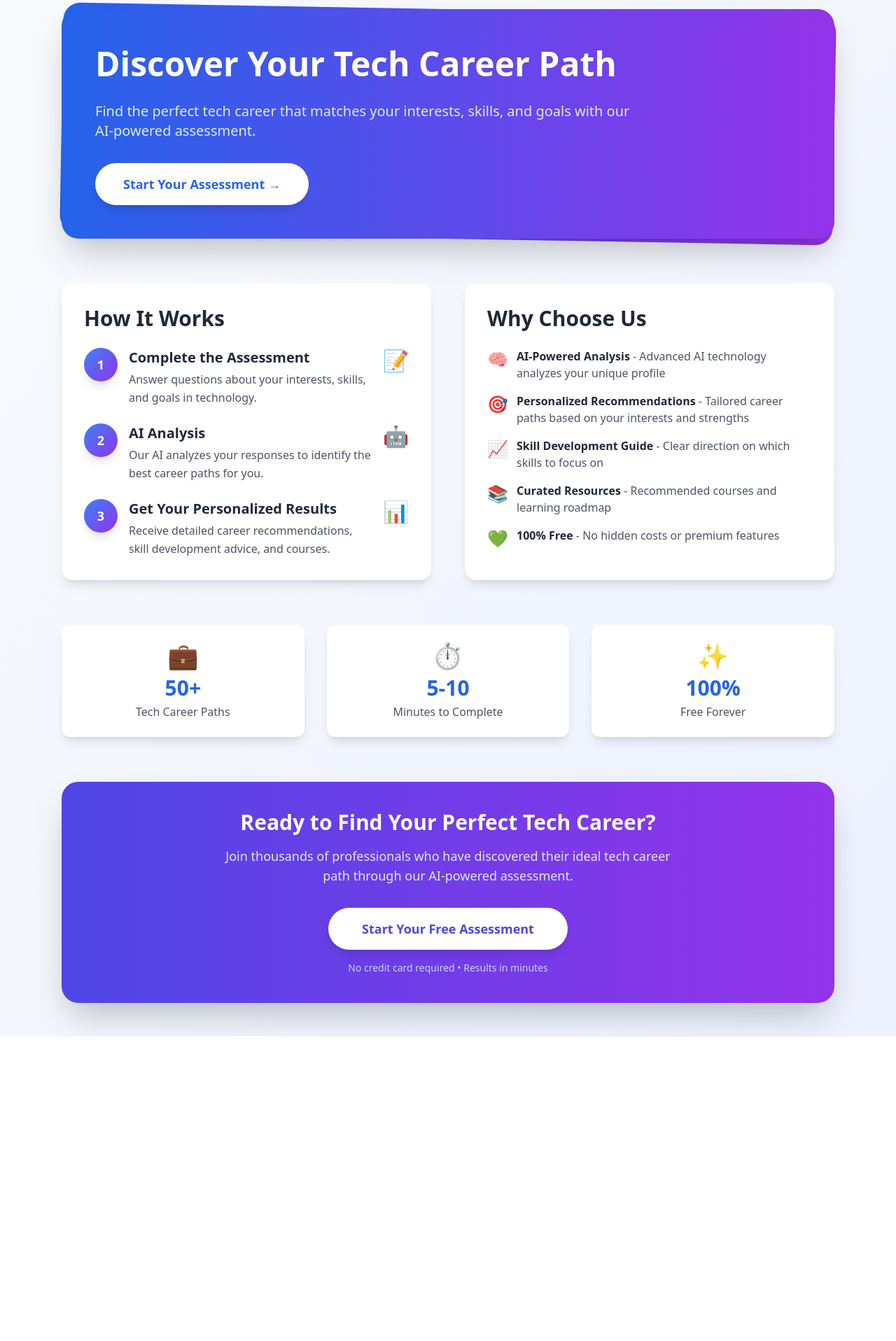
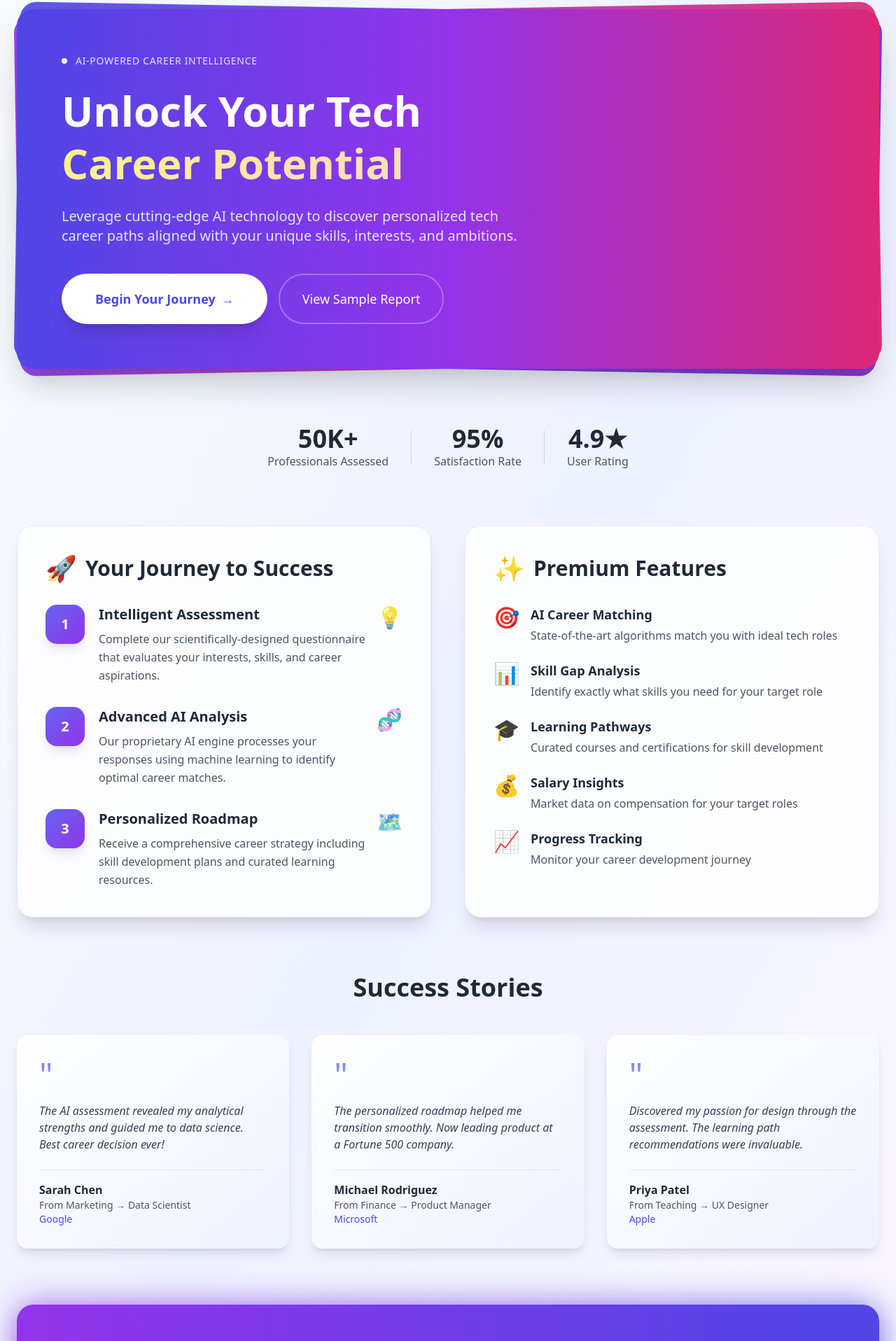
Before and after one commit to techtalentscity/tech-career-analyzer, a React (Create React App) app: page /career in a window 1280 px wide. Shown: the part 35-1951 px from the top of the page at 70% size. Before the commit the page ends 1516 px from the top, so only its background shows below. Built offline with nearby package versions, Linux system fonts and the light colour scheme.

Commit message:
Update CareerHome.jsx

```diff
--- a/src/Pages/career/CareerHome.jsx
+++ b/src/Pages/career/CareerHome.jsx
@@ -10,102 +10,142 @@ const CareerHome = () => {
   };
 
   return (
-    <div className="min-h-screen bg-gradient-to-br from-slate-50 to-indigo-50">
-      <div className="container mx-auto px-6 py-12 max-w-6xl">
+    <div className="min-h-screen bg-gradient-to-br from-slate-50 via-indigo-50 to-purple-50">
+      <div className="container mx-auto px-6 py-12 max-w-7xl">
         {/* Hero Section */}
-        <div className="relative mb-16">
-          <div className="absolute inset-0 bg-gradient-to-r from-blue-600 to-purple-600 rounded-3xl transform rotate-1"></div>
-          <div className="relative bg-gradient-to-r from-blue-600 to-purple-600 rounded-3xl p-12 text-white shadow-2xl">
-            <div className="max-w-3xl">
-              <h1 className="text-5xl font-bold mb-6 leading-tight">
-                Discover Your Tech Career Path
+        <div className="relative mb-20">
+          <div className="absolute inset-0 bg-gradient-to-r from-indigo-600 to-purple-700 rounded-3xl transform rotate-1 opacity-90"></div>
+          <div className="absolute inset-0 bg-gradient-to-r from-purple-600 to-pink-600 rounded-3xl transform -rotate-1 opacity-90"></div>
+          <div className="relative bg-gradient-to-r from-indigo-600 via-purple-600 to-pink-600 rounded-3xl p-16 text-white shadow-2xl backdrop-blur-sm">
+            <div className="max-w-4xl">
+              <div className="flex items-center gap-3 mb-6">
+                <div className="h-2 w-2 bg-white rounded-full animate-pulse"></div>
+                <span className="text-indigo-100 uppercase tracking-wider text-sm font-medium">AI-Powered Career Intelligence</span>
+              </div>
+              <h1 className="text-6xl font-bold mb-6 leading-tight">
+                Unlock Your Tech
+                <span className="block text-transparent bg-clip-text bg-gradient-to-r from-yellow-200 to-pink-200">
+                  Career Potential
+                </span>
               </h1>
-              <p className="text-xl mb-8 text-blue-100">
-                Find the perfect tech career that matches your interests, skills, and goals with our AI-powered assessment.
+              <p className="text-xl mb-10 text-indigo-100 max-w-2xl">
+                Leverage cutting-edge AI technology to discover personalized tech career paths aligned with your unique skills, interests, and ambitions.
               </p>
+              <div className="flex flex-col sm:flex-row gap-4">
                 <button
                   onClick={handleStartTest}
-                className="bg-white text-blue-600 px-10 py-4 rounded-full font-semibold text-lg hover:bg-blue-50 transform hover:scale-105 transition duration-200 shadow-lg"
+                  className="bg-white text-indigo-600 px-12 py-5 rounded-full font-bold text-lg hover:bg-gradient-to-r hover:from-white hover:to-indigo-50 transform hover:scale-105 transition-all duration-300 shadow-xl flex items-center justify-center group"
                 >
-                Start Your Assessment →
+                  Begin Your Journey
+                  <span className="ml-2 group-hover:translate-x-1 transition-transform">→</span>
                 </button>
+                <button className="border-2 border-white/30 text-white px-8 py-5 rounded-full font-medium text-lg hover:bg-white/10 transition-all duration-300 backdrop-blur-sm">
+                  View Sample Report
+                </button>
+              </div>
+            </div>
+          </div>
+        </div>
+
+        {/* Trust Indicators */}
+        <div className="mb-20">
+          <div className="flex flex-wrap justify-center gap-8 items-center">
+            <div className="text-center">
+              <div className="text-4xl font-bold text-gray-800">50K+</div>
+              <div className="text-gray-600">Professionals Assessed</div>
+            </div>
+            <div className="h-12 w-px bg-gray-300"></div>
+            <div className="text-center">
+              <div className="text-4xl font-bold text-gray-800">95%</div>
+              <div className="text-gray-600">Satisfaction Rate</div>
+            </div>
+            <div className="h-12 w-px bg-gray-300"></div>
+            <div className="text-center">
+              <div className="text-4xl font-bold text-gray-800">4.9★</div>
+              <div className="text-gray-600">User Rating</div>
             </div>
           </div>
         </div>
 
         {/* Features Grid */}
-        <div className="grid lg:grid-cols-2 gap-12 mb-16">
+        <div className="grid lg:grid-cols-2 gap-12 mb-20">
           {/* How It Works */}
-          <div className="bg-white rounded-2xl shadow-lg p-8">
-            <h2 className="text-3xl font-bold mb-6 text-gray-800">How It Works</h2>
-            <div className="space-y-6">
+          <div className="bg-white/80 backdrop-blur-sm rounded-3xl shadow-xl p-10 border border-indigo-100">
+            <h2 className="text-3xl font-bold mb-8 text-gray-800 flex items-center">
+              <span className="text-4xl mr-3">🚀</span>
+              Your Journey to Success
+            </h2>
+            <div className="space-y-8">
               {[
                 {
-                  title: "Complete the Assessment",
-                  description: "Answer questions about your interests, skills, and goals in technology.",
-                  icon: "📝"
+                  title: "Intelligent Assessment",
+                  description: "Complete our scientifically-designed questionnaire that evaluates your interests, skills, and career aspirations.",
+                  icon: "💡"
                 },
                 {
-                  title: "AI Analysis",
-                  description: "Our AI analyzes your responses to identify the best career paths for you.",
-                  icon: "🤖"
+                  title: "Advanced AI Analysis",
+                  description: "Our proprietary AI engine processes your responses using machine learning to identify optimal career matches.",
+                  icon: "🧬"
                 },
                 {
-                  title: "Get Your Personalized Results",
-                  description: "Receive detailed career recommendations, skill development advice, and courses.",
-                  icon: "📊"
+                  title: "Personalized Roadmap",
+                  description: "Receive a comprehensive career strategy including skill development plans and curated learning resources.",
+                  icon: "🗺️"
                 }
               ].map((step, index) => (
-                <div key={index} className="flex items-start">
-                  <div className="bg-gradient-to-br from-blue-500 to-purple-600 text-white rounded-full w-12 h-12 flex items-center justify-center mr-4 flex-shrink-0 shadow-lg">
-                    <span className="text-lg font-bold">{index + 1}</span>
+                <div key={index} className="flex items-start group hover:transform hover:translate-x-2 transition-transform duration-200">
+                  <div className="bg-gradient-to-br from-indigo-500 to-purple-600 text-white rounded-2xl w-14 h-14 flex items-center justify-center mr-5 flex-shrink-0 shadow-lg group-hover:shadow-xl transition-shadow">
+                    <span className="text-xl font-bold">{index + 1}</span>
                   </div>
                   <div className="flex-1">
-                    <p className="font-semibold text-xl mb-1 text-gray-800">{step.title}</p>
+                    <p className="font-bold text-xl mb-2 text-gray-800">{step.title}</p>
                     <p className="text-gray-600 leading-relaxed">{step.description}</p>
                   </div>
-                  <div className="text-3xl ml-4">{step.icon}</div>
+                  <div className="text-3xl ml-4 opacity-80">{step.icon}</div>
                 </div>
               ))}
             </div>
           </div>
 
-          {/* Why Use Our Assessment */}
-          <div className="bg-white rounded-2xl shadow-lg p-8">
-            <h2 className="text-3xl font-bold mb-6 text-gray-800">Why Choose Us</h2>
-            <ul className="space-y-4">
+          {/* Premium Features */}
+          <div className="bg-white/80 backdrop-blur-sm rounded-3xl shadow-xl p-10 border border-purple-100">
+            <h2 className="text-3xl font-bold mb-8 text-gray-800 flex items-center">
+              <span className="text-4xl mr-3">✨</span>
+              Premium Features
+            </h2>
+            <ul className="space-y-6">
               {[
                 {
-                  title: "AI-Powered Analysis",
-                  description: "Advanced AI technology analyzes your unique profile",
-                  icon: "🧠"
-                },
-                {
-                  title: "Personalized Recommendations",
-                  description: "Tailored career paths based on your interests and strengths",
+                  title: "AI Career Matching",
+                  description: "State-of-the-art algorithms match you with ideal tech roles",
                   icon: "🎯"
                 },
                 {
-                  title: "Skill Development Guide",
-                  description: "Clear direction on which skills to focus on",
-                  icon: "📈"
+                  title: "Skill Gap Analysis",
+                  description: "Identify exactly what skills you need for your target role",
+                  icon: "📊"
                 },
                 {
-                  title: "Curated Resources",
-                  description: "Recommended courses and learning roadmap",
-                  icon: "📚"
+                  title: "Learning Pathways",
+                  description: "Curated courses and certifications for skill development",
+                  icon: "🎓"
                 },
                 {
-                  title: "100% Free",
-                  description: "No hidden costs or premium features",
-                  icon: "💚"
+                  title: "Salary Insights",
+                  description: "Market data on compensation for your target roles",
+                  icon: "💰"
+                },
+                {
+                  title: "Progress Tracking",
+                  description: "Monitor your career development journey",
+                  icon: "📈"
                 }
               ].map((feature, index) => (
-                <li key={index} className="flex items-start">
-                  <span className="text-2xl mr-3">{feature.icon}</span>
+                <li key={index} className="flex items-start group hover:transform hover:translate-x-2 transition-transform duration-200">
+                  <span className="text-3xl mr-4 transform group-hover:scale-110 transition-transform">{feature.icon}</span>
                   <div>
-                    <span className="font-semibold text-gray-800">{feature.title}</span>
-                    <span className="text-gray-600"> - {feature.description}</span>
+                    <span className="font-bold text-gray-800 text-lg">{feature.title}</span>
+                    <p className="text-gray-600 mt-1">{feature.description}</p>
                   </div>
                 </li>
               ))}
@@ -113,36 +153,66 @@ const CareerHome = () => {
           </div>
         </div>
 
-        {/* Statistics Section */}
-        <div className="grid grid-cols-1 md:grid-cols-3 gap-8 mb-16">
+        {/* Success Stories */}
+        <div className="mb-20">
+          <h2 className="text-4xl font-bold text-center mb-12 text-gray-800">Success Stories</h2>
+          <div className="grid md:grid-cols-3 gap-8">
             {[
-            { number: "50+", label: "Tech Career Paths", icon: "💼" },
-            { number: "5-10", label: "Minutes to Complete", icon: "⏱️" },
-            { number: "100%", label: "Free Forever", icon: "✨" }
-          ].map((stat, index) => (
-            <div key={index} className="bg-white rounded-xl p-6 text-center shadow-lg transform hover:scale-105 transition duration-200">
-              <div className="text-4xl mb-2">{stat.icon}</div>
-              <div className="text-3xl font-bold text-blue-600 mb-1">{stat.number}</div>
-              <div className="text-gray-600">{stat.label}</div>
+              {
+                name: "Sarah Chen",
+                role: "From Marketing → Data Scientist",
+                company: "Google",
+                quote: "The AI assessment revealed my analytical strengths and guided me to data science. Best career decision ever!"
+              },
+              {
+                name: "Michael Rodriguez",
+                role: "From Finance → Product Manager",
+                company: "Microsoft",
+                quote: "The personalized roadmap helped me transition smoothly. Now leading product at a Fortune 500 company."
+              },
+              {
+                name: "Priya Patel",
+                role: "From Teaching → UX Designer",
+                company: "Apple",
+                quote: "Discovered my passion for design through the assessment. The learning path recommendations were invaluable."
+              }
+            ].map((story, index) => (
+              <div key={index} className="bg-gradient-to-br from-white to-indigo-50 rounded-2xl p-8 shadow-lg transform hover:scale-105 transition-transform duration-200">
+                <div className="text-5xl text-indigo-400 mb-4">"</div>
+                <p className="text-gray-700 mb-6 italic">{story.quote}</p>
+                <div className="border-t pt-4">
+                  <div className="font-bold text-gray-800">{story.name}</div>
+                  <div className="text-sm text-gray-600">{story.role}</div>
+                  <div className="text-sm font-medium text-indigo-600">{story.company}</div>
+                </div>
               </div>
             ))}
           </div>
+        </div>
 
         {/* CTA Section */}
-        <div className="bg-gradient-to-r from-indigo-600 to-purple-600 rounded-3xl p-10 text-center text-white shadow-2xl">
-          <h2 className="text-3xl font-bold mb-4">Ready to Find Your Perfect Tech Career?</h2>
-          <p className="mb-8 text-lg text-indigo-100 max-w-2xl mx-auto">
-            Join thousands of professionals who have discovered their ideal tech career path through our AI-powered assessment.
+        <div className="relative">
+          <div className="absolute inset-0 bg-gradient-to-r from-purple-600 to-indigo-600 rounded-3xl blur-xl opacity-70"></div>
+          <div className="relative bg-gradient-to-r from-purple-600 to-indigo-600 rounded-3xl p-12 text-center text-white shadow-2xl">
+            <h2 className="text-4xl font-bold mb-6">Transform Your Tech Career Today</h2>
+            <p className="mb-10 text-xl text-purple-100 max-w-3xl mx-auto">
+              Join elite professionals who've accelerated their careers with our AI-powered insights. Your perfect tech role awaits.
             </p>
+            <div className="flex flex-col sm:flex-row gap-6 justify-center">
               <button
                 onClick={handleStartTest}
-            className="bg-white text-indigo-600 px-12 py-4 rounded-full font-semibold text-lg hover:bg-indigo-50 transform hover:scale-105 transition duration-200 shadow-lg"
+                className="bg-white text-purple-600 px-12 py-5 rounded-full font-bold text-lg hover:bg-gradient-to-r hover:from-white hover:to-purple-50 transform hover:scale-105 transition-all duration-300 shadow-xl"
               >
-            Start Your Free Assessment
+                Start Your Assessment
               </button>
-          <p className="mt-4 text-sm text-indigo-200">
-            No credit card required • Results in minutes
+              <button className="border-2 border-white text-white px-8 py-5 rounded-full font-medium text-lg hover:bg-white/20 transition-all duration-300">
+                Schedule Demo
+              </button>
+            </div>
+            <p className="mt-8 text-sm text-purple-200">
+              Trusted by professionals at Google, Microsoft, Amazon, and more
             </p>
+          </div>
         </div>
       </div>
     </div>
```
Lines whose indentation alone changed are shown as unchanged.
